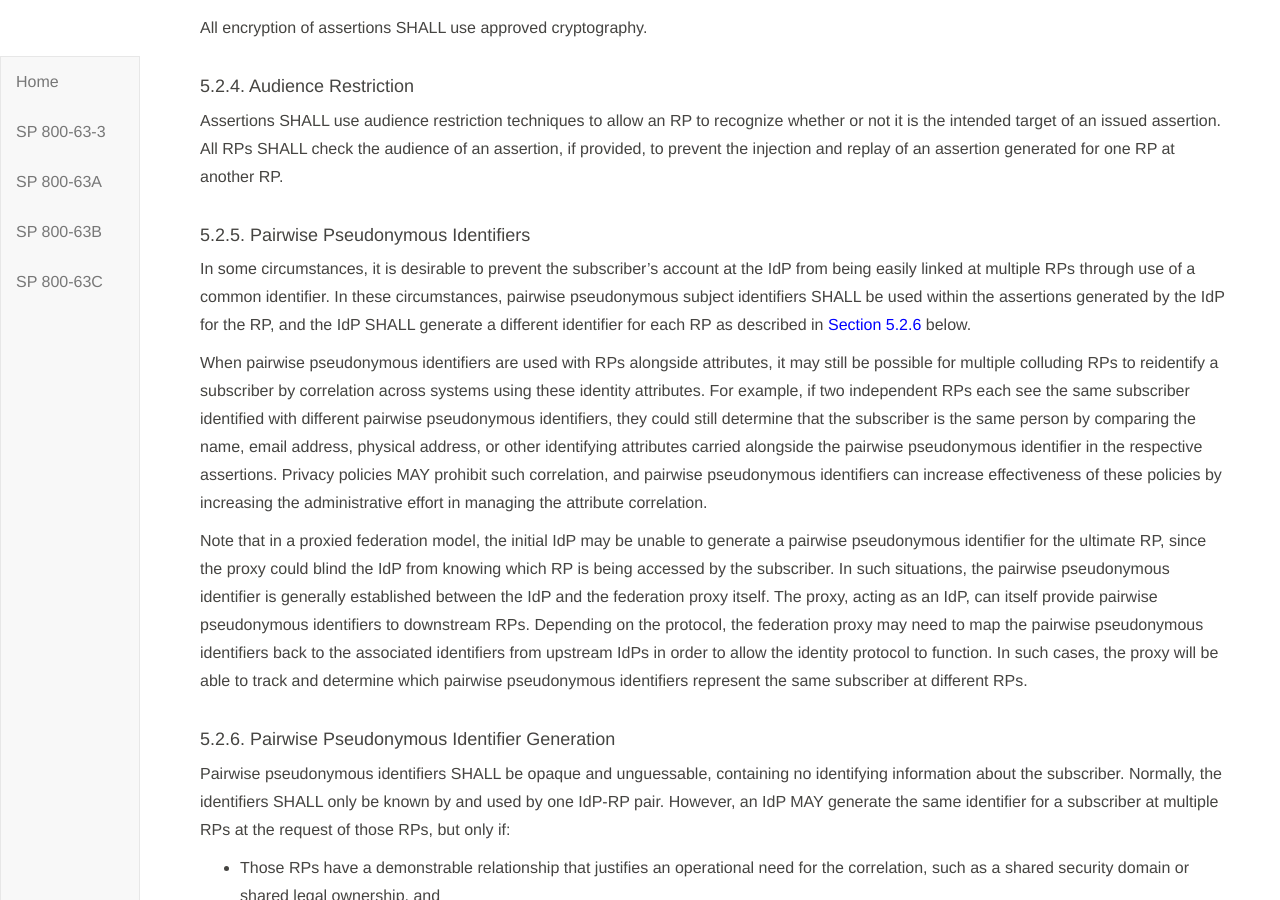
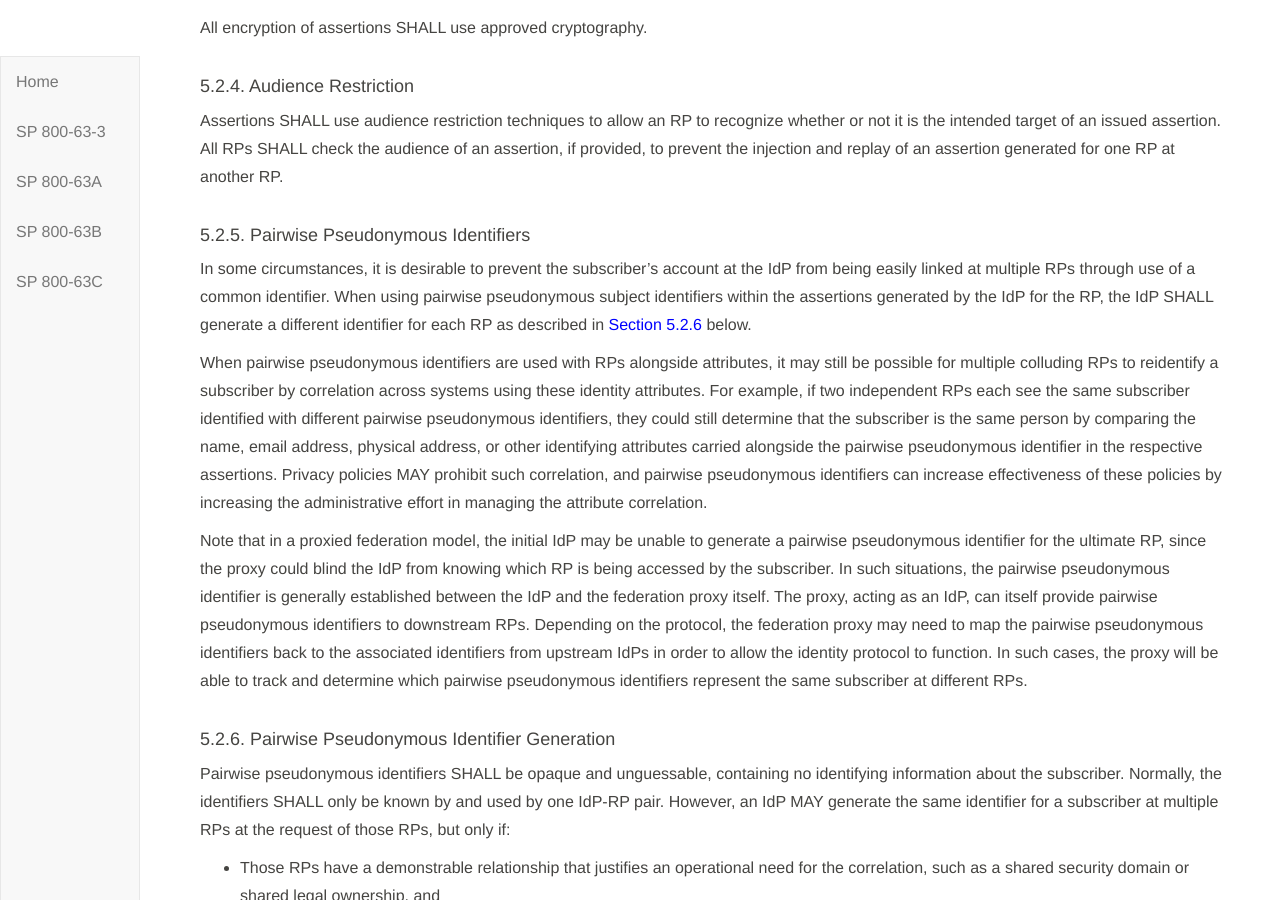
Before and after one commit to usnistgov/800-63-3, a Jekyll site: the page built from sp800-63c/sec5_assertions.md, in a window 1280 px wide and 900 px high, scrolled down 2624 px. Built offline with Jekyll 4.4.1, drawn with Linux system fonts in a browser that asks for light colours; our own code applies the rules of GitHub Pages for plain Markdown files.

Commit message:
Fixed 5.2.5 of -C to be in line with 4.2

```diff
--- a/sp800-63c/sec5_assertions.md
+++ b/sp800-63c/sec5_assertions.md
@@ -77,7 +77,7 @@ Assertions SHALL use audience restriction techniques to allow an RP to recognize
 
 #### 5.2.5. Pairwise Pseudonymous Identifiers
 
-In some circumstances, it is desirable to prevent the subscriber's account at the IdP from being easily linked at multiple RPs through use of a common identifier. In these circumstances, pairwise pseudonymous subject identifiers SHALL be used within the assertions generated by the IdP for the RP, and the IdP SHALL generate a different identifier for each RP as described in [Section 5.2.6](#ppi-gen) below.
+In some circumstances, it is desirable to prevent the subscriber's account at the IdP from being easily linked at multiple RPs through use of a common identifier. When using pairwise pseudonymous subject identifiers within the assertions generated by the IdP for the RP, the IdP SHALL generate a different identifier for each RP as described in [Section 5.2.6](#ppi-gen) below.
 
 When pairwise pseudonymous identifiers are used with RPs alongside attributes, it may still be possible for multiple colluding RPs to reidentify a subscriber by correlation across systems using these identity attributes. For example, if two independent RPs each see the same subscriber identified with different pairwise pseudonymous identifiers, they could still determine that the subscriber is the same person by comparing the name, email address, physical address, or other identifying attributes carried alongside the pairwise pseudonymous identifier in the respective assertions. Privacy policies MAY prohibit such correlation, and pairwise pseudonymous identifiers can increase effectiveness of these policies by increasing the administrative effort in managing the attribute correlation.
 
```
